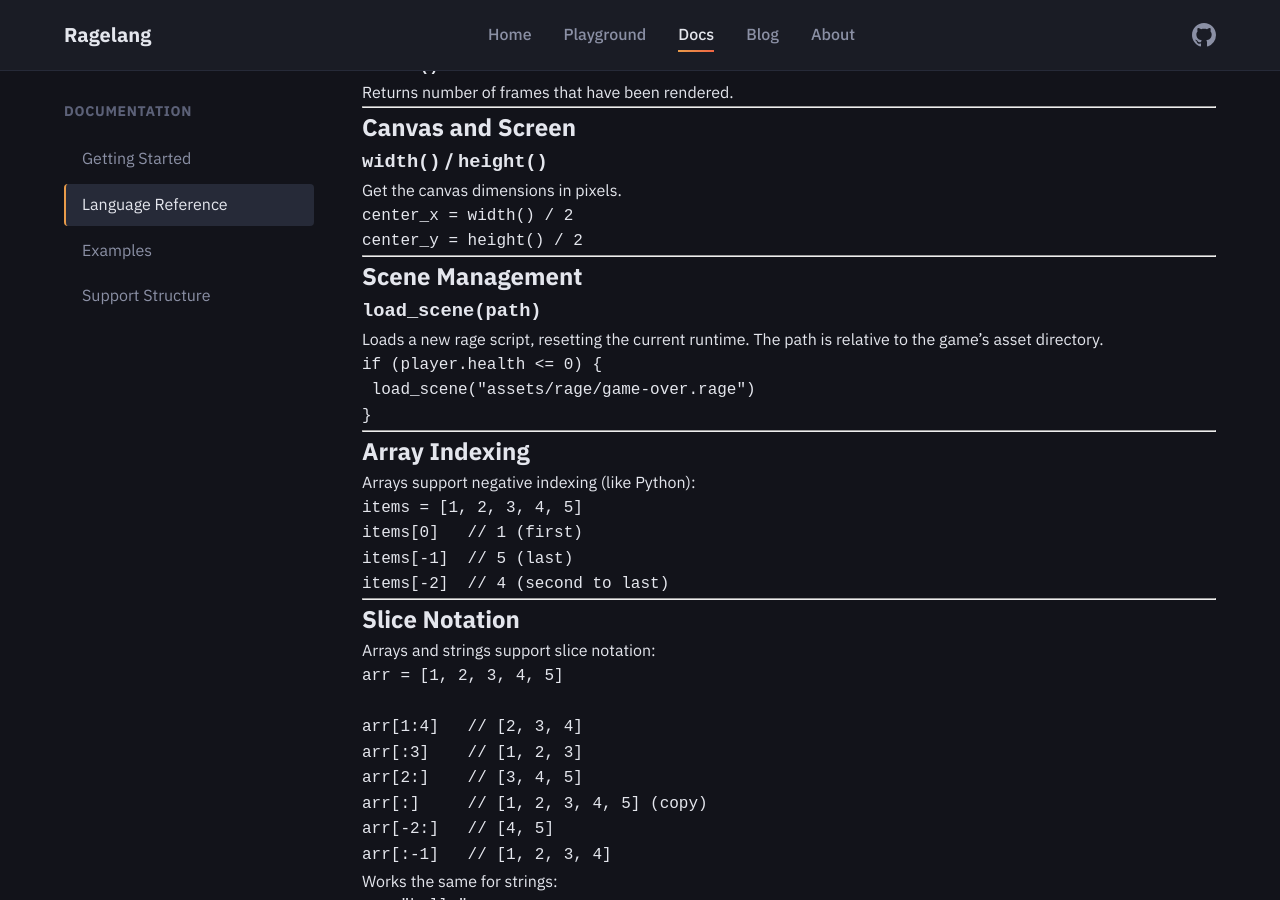
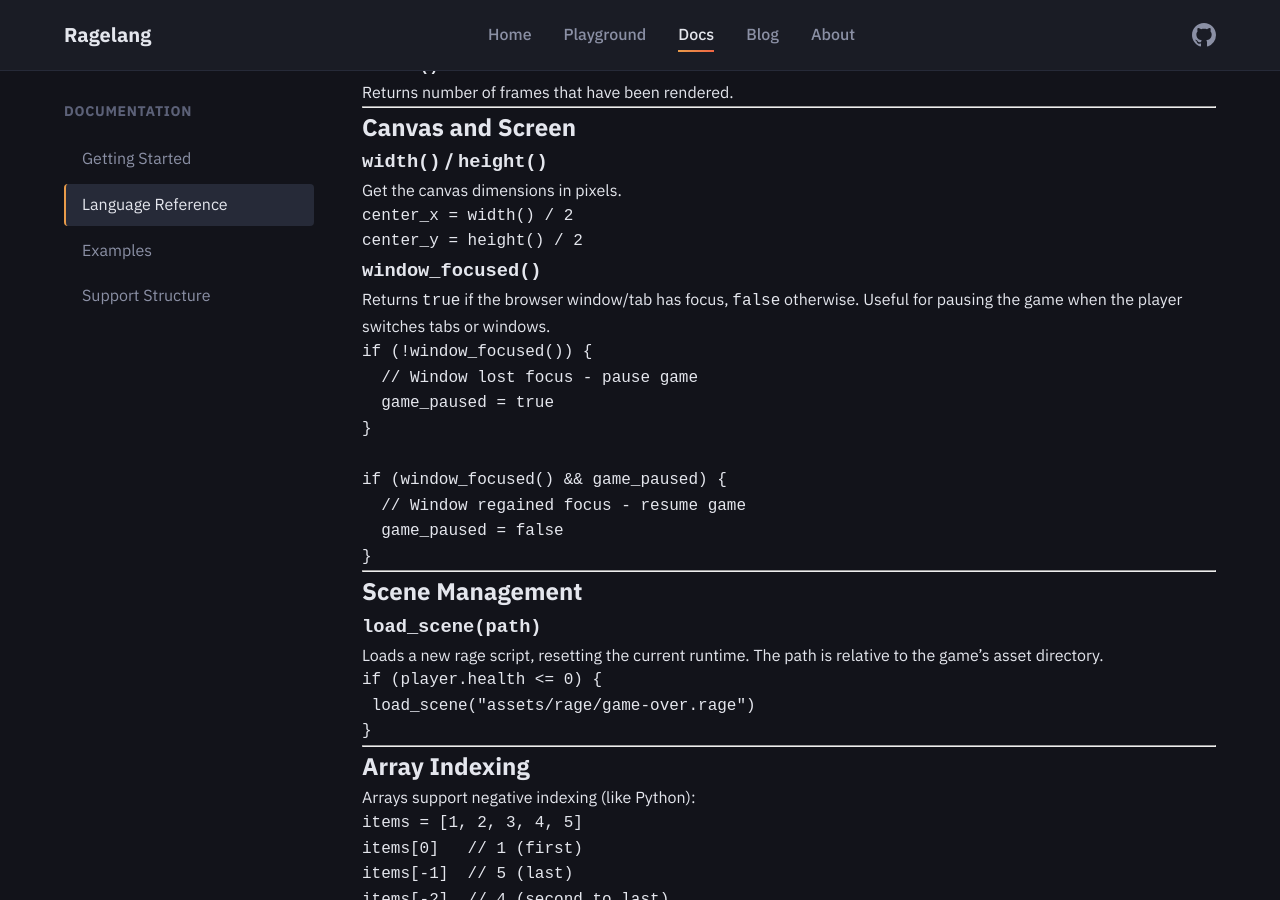
Before and after one commit to Rizato/Rizato.github.io, a Jekyll site: the page built from _docs/language-reference.md, in a window 1280 px wide and 900 px high, scrolled down 17969 px. Built offline with Jekyll 4.4.1, drawn with Linux system fonts in a browser that asks for light colours.

````diff
--- a/_docs/language-reference.md
+++ b/_docs/language-reference.md
@@ -1070,6 +1070,21 @@ center_x = width() / 2
 center_y = height() / 2
 ```
 
+### `window_focused()`
+Returns `true` if the browser window/tab has focus, `false` otherwise. Useful for pausing the game when the player switches tabs or windows.
+
+```rage
+if (!window_focused()) {
+  // Window lost focus - pause game
+  game_paused = true
+}
+
+if (window_focused() && game_paused) {
+  // Window regained focus - resume game
+  game_paused = false
+}
+```
+
 ---
 
 ## Scene Management
````
Also changed, not shown: other parts of _docs/language-reference.md (+1 -1 lines), _posts/2025-12-20-finished.md (added, +111 -0 lines), assets/images/chickadee_sprite.png (added), assets/images/hero.png (added), assets/images/nest.png (added), assets/images/tiles.png (added).
